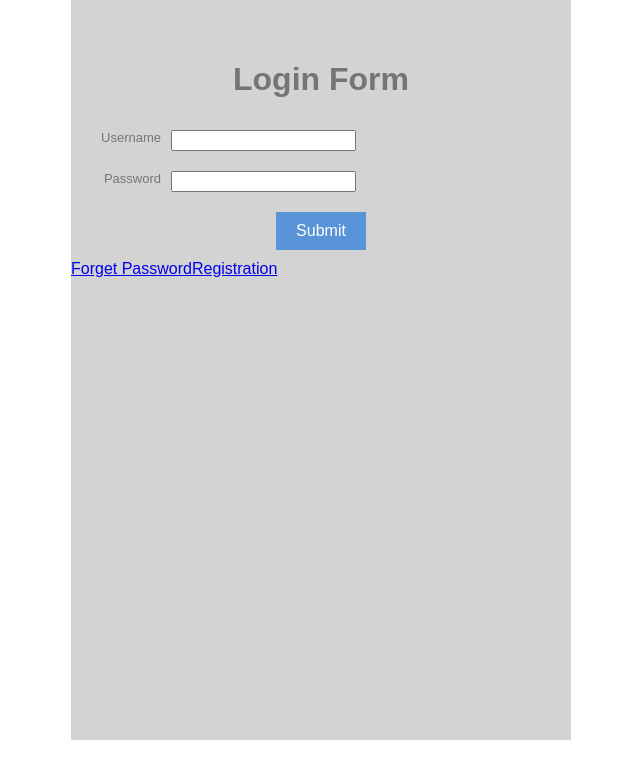
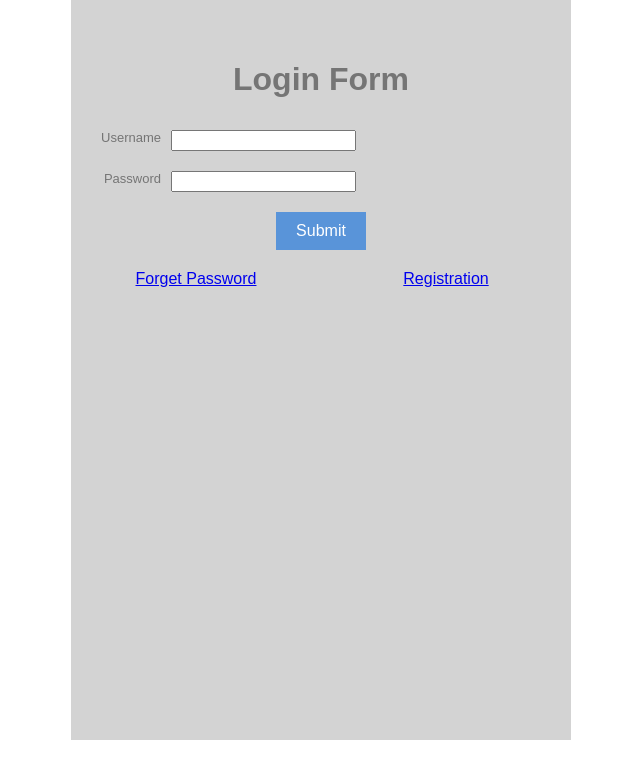
Before and after one commit to pranavrsarode/reactloginform, a React (Create React App) app in the folder login-form/: page / in a window 1280 px wide. Shown: the top 778 px of the page, without its empty margins (319-959 px from the left). Built offline with nearby package versions, Linux system fonts and the light colour scheme.

Commit message:
Conditional rendering added for navigation links

```diff
--- a/login-form/src/components/forgot-password.jsx
+++ b/login-form/src/components/forgot-password.jsx
@@ -1,8 +1,8 @@
 import React, { Component } from "react";
-import { Link } from "react-router-dom";
 
 import FormInputRow from "./form-input-row";
 import FormRowSubmitBtn from "./form-row-submit-btn";
+import FormLinkRow from "./form-link-row";
 
 class ForgetPassword extends Component {
 
@@ -14,7 +14,7 @@ class ForgetPassword extends Component {
           <FormInputRow nameId="email" label="Email" inputType="text" />
           <FormInputRow nameId="newpassword" label="New Password" inputType="password" />
           <FormRowSubmitBtn />
-          <Link to="/">Login</Link>
+          <FormLinkRow registration="true" login="true" logout="false" forgetPass="fasle"/>
         </div>
       </div>);
   }
--- /dev/null
+++ b/login-form/src/components/form-link-row.jsx
@@ -0,0 +1,26 @@
+import React, { Component } from "react";
+import { Link } from "react-router-dom";
+
+class FormLinkRow extends Component {
+
+    render() {
+        return <>
+            <div className="form-row">
+                {
+                    this.props.forgetPass == 'true' ? <Link to="/forget" className="form-row-link">Forget Password</Link> : null
+                }
+                {
+                    this.props.registration == 'true' ? <Link to="/registration" className="form-row-link">Registration</Link> : null
+                }
+                {
+                    this.props.login == 'true' ? <Link to="/" className="form-row-link">Login</Link> : null
+                }
+                {
+                    this.props.logout == 'true' ? <Link to="/" className="form-row-link">Logout</Link> : null
+                }
+            </div>
+        </>;
+    }
+}
+
+export default FormLinkRow;
--- a/login-form/src/components/login-form.jsx
+++ b/login-form/src/components/login-form.jsx
@@ -1,9 +1,9 @@
 import React, { Component } from "react";
-import { Link } from "react-router-dom";
 
 import FormInputRow from './form-input-row';
 import FormRowSubmitBtn from './form-row-submit-btn';
 import Header from './header';
+import FormLinkRow from "./form-link-row";
 
 class LoginForm extends Component {
     render() {
@@ -15,8 +15,8 @@ class LoginForm extends Component {
                     <FormInputRow nameId="username" label="Username" inputType="text" />
                     <FormInputRow nameId="password" label="Password" inputType="password" />
                     <FormRowSubmitBtn />
-                    <Link to="/forget">Forget Password</Link>
-                    <Link to="/registration">Registration</Link>
+
+                    <FormLinkRow registration="true" login="false" logout="false" forgetPass="true"/>
                 </div>
             </div>
         </>;
--- a/login-form/src/components/registration.jsx
+++ b/login-form/src/components/registration.jsx
@@ -1,8 +1,8 @@
 import React, { Component } from "react";
-import { Link } from "react-router-dom";
 
 import FormInputRow from "./form-input-row";
 import FormRowSubmitBtn from "./form-row-submit-btn";
+import FormLinkRow from "./form-link-row";
 class Registration extends Component {
 
   render() {
@@ -17,8 +17,8 @@ class Registration extends Component {
           <FormInputRow nameId="password" label="Password" inputType="password" />
 
           <FormRowSubmitBtn />
+          <FormLinkRow registration="false" login="true" logout="false" forgetPass="false"/>
         </div>
-        <Link to="/">Login</Link>
       </div>);
   }
 
--- a/login-form/src/components/welcome.jsx
+++ b/login-form/src/components/welcome.jsx
@@ -1,5 +1,6 @@
 import React, { Component } from "react";
-import { Link } from "react-router-dom";
+
+import FormLinkRow from "./form-link-row";
 
 
 class Welcome extends Component {
@@ -9,8 +10,7 @@ class Welcome extends Component {
       <div className="main-content">
         <h1>Welcome</h1>
         <div className='form-content'>
-
-          <Link to="/">Logout</Link>
+          <FormLinkRow registration="false" login="false" logout="true" forgetPass="false" />
         </div>
       </div>);
   }
--- a/login-form/src/css/Style.css
+++ b/login-form/src/css/Style.css
@@ -47,6 +47,12 @@ h1{
     margin: auto;
 }
 
+.form-row-link {
+    width: 50%;
+    display: block;
+    float: left;
+}
+
 @media only screen and (max-width: 500px) {
     .main-content{
         width: 300px;
```
